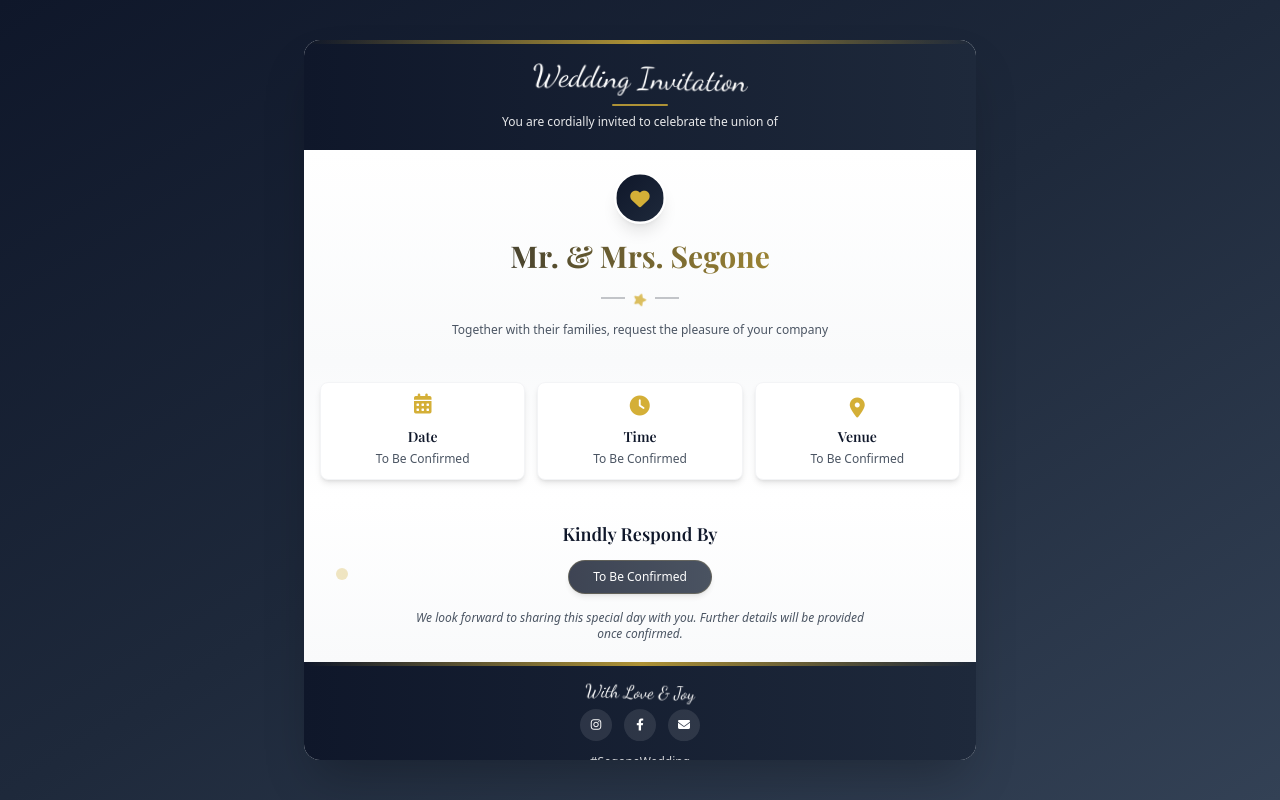
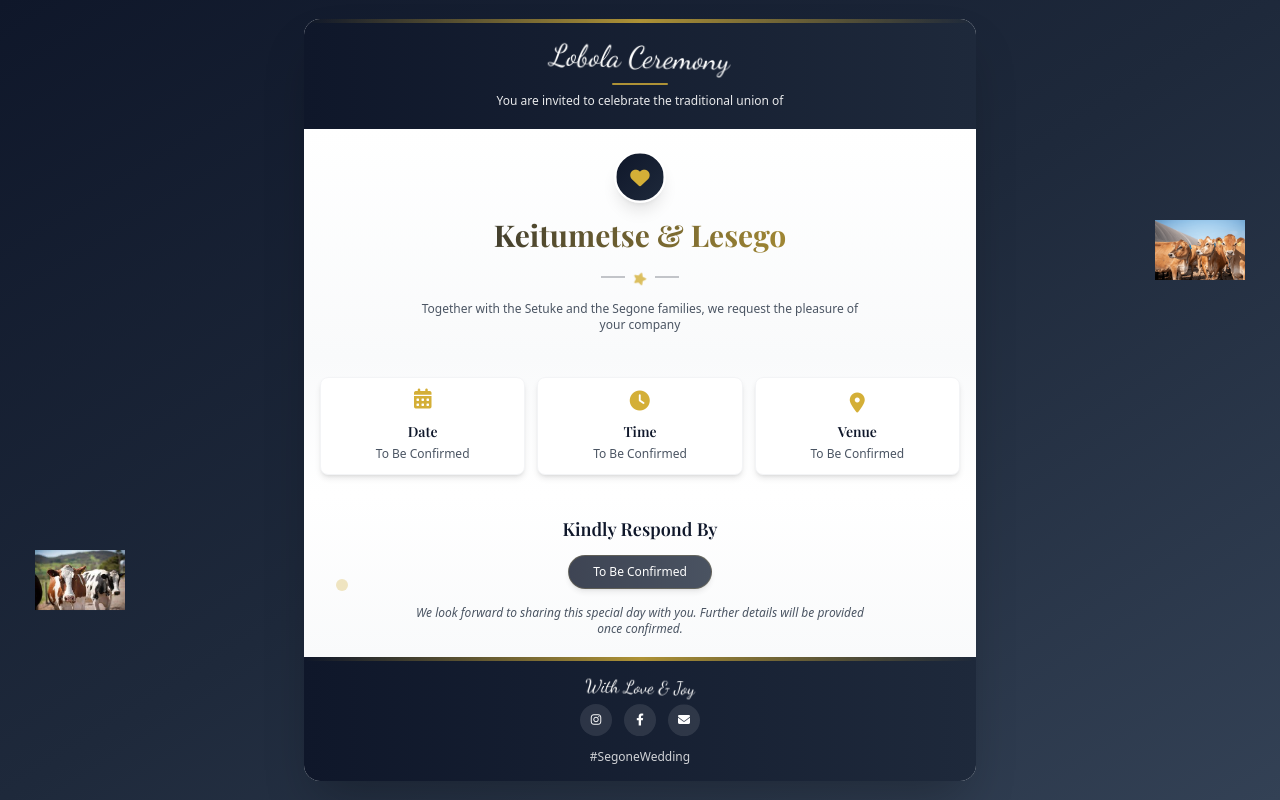
Before and after one commit to Kea-Angel-Ntheledi/Mr-Mrs_Segone_Wedding_Invitation, a plain HTML site: page index.html in a window 1280 px wide. Drawn offline with nearby package versions, Linux system fonts and the light colour scheme; a web font is replaced by a local one.

Commit message:
Updated the stylings

```diff
--- a/index.html
+++ b/index.html
@@ -3,7 +3,7 @@
 <head>
     <meta charset="UTF-8">
     <meta name="viewport" content="width=device-width, initial-scale=1.0">
-    <title>Wedding Invitation - Mr. & Mrs. Segone</title>
+    <title>Lobola Ceremony - Keitumetse & Lesego</title>
     <script src="https://cdn.tailwindcss.com"></script>
     <link rel="stylesheet" href="https://cdnjs.cloudflare.com/ajax/libs/font-awesome/6.4.0/css/all.min.css">
     <script>
@@ -95,7 +95,7 @@
                         shimmer: {
                             '0%': { backgroundPosition: '-200px 0' },
                             '100%': { backgroundPosition: '200px 0' },
-                        }
+                        },
                     }
                 }
             }
@@ -111,9 +111,9 @@
         }
         html, body {
             height: 100%;
-            overflow: hidden;
             margin: 0;
             padding: 0;
+            overflow: auto;
         }
         .shimmer-text {
             background: linear-gradient(90deg, #0f172a, #d4af37, #0f172a);
@@ -124,6 +124,26 @@
         }
         .floating-hearts i {
             animation: float 4s ease-in-out infinite;
+        }
+        /* Cow image styles */
+        .cow-container {
+            position: absolute;
+            z-index: 5;
+        }
+        .cow-container-1 {
+            top: 560px;
+            left: 50px;
+            transform: scale(1.5);
+        }
+        .cow-container-2 {
+            bottom: 530px;
+            right: 50px;
+            transform: scale(1.5); /* 1.5x bigger */
+            transition: transform 0.3s ease;
+        }
+        .cow-image {
+            width: 60px;
+            height: auto;
         }
         /* Mobile height adjustments */
         @media (max-height: 700px) {
@@ -144,10 +164,19 @@
         }
     </style>
 </head>
-<body class="bg-gradient-to-br from-navy via-light-blue to-soft-blue h-screen flex items-center justify-center p-2 sm:p-4">
-    <div class="w-full max-w-2xl h-auto max-h-[95vh] flex items-center justify-center mobile-card">
+<body class="bg-gradient-to-br from-navy via-light-blue to-soft-blue min-h-screen flex items-center justify-center p-2 sm:p-4">
+    <!-- Cow Images -->
+    <div class="cow-container cow-container-1">
+        <img src="./images/cow1.jpg" alt="Cow" class="cow-image">
+    </div>
+
+    <div class="cow-container cow-container-2">
+        <img src="./images/cow2.webp" alt="Cow" class="cow-image">
+    </div>
+
+    <div class="w-full max-w-2xl h-auto flex items-center justify-center mobile-card">
         <!-- Wedding Invitation Card -->
-        <div class="invitation-card rounded-2xl shadow-2xl overflow-hidden w-full h-auto max-h-[90vh] flex flex-col relative animate-zoomIn mobile-card">
+        <div class="invitation-card rounded-2xl shadow-2xl overflow-hidden w-full h-auto flex flex-col relative animate-zoomIn mobile-card">
             <!-- Floating Hearts Background -->
             <div class="absolute top-0 left-0 w-full h-full overflow-hidden pointer-events-none floating-hearts">
                 <i class="fas fa-heart text-gold opacity-20 absolute top-8 left-8 text-xs sm:text-sm" style="animation-delay: 0s;"></i>
@@ -170,9 +199,9 @@
                 <!-- Animated decorative elements -->
                 <div class="absolute top-0 left-0 w-full h-1 bg-gradient-to-r from-transparent via-gold to-transparent animate-pulse-gentle"></div>
 
-                <h1 class="text-xl sm:text-2xl md:text-3xl font-cursive mb-1 animate-swing">Wedding Invitation</h1>
+                <h1 class="text-xl sm:text-2xl md:text-3xl font-cursive mb-1 animate-swing">Lobola Ceremony</h1>
                 <div class="w-12 sm:w-14 h-0.5 bg-gold mx-auto my-2 rounded-full animate-pulse-gentle"></div>
-                <p class="text-xs opacity-90 animate-fadeIn mobile-text" style="animation-delay: 0.3s;">You are cordially invited to celebrate the union of</p>
+                <p class="text-xs opacity-90 animate-fadeIn mobile-text" style="animation-delay: 0.3s;">You are invited to celebrate the traditional union of</p>
             </div>
 
             <!-- Couple Names Section -->
@@ -185,7 +214,7 @@
                 </div>
 
                 <h2 class="text-xl sm:text-2xl md:text-3xl font-serif font-bold text-navy mb-2 animate-fadeInUp shimmer-text mobile-heading">
-                    Mr. & Mrs. Segone
+                    Keitumetse & Lesego
                 </h2>
 
                 <div class="flex justify-center items-center my-3 animate-pulse-gentle">
@@ -197,7 +226,7 @@
                 </div>
 
                 <p class="text-gray-600 text-xs max-w-md mx-auto animate-fadeIn mobile-text" style="animation-delay: 0.9s;">
-                    Together with their families, request the pleasure of your company
+                    Together with the Setuke and the Segone families, we request the pleasure of your company
                 </p>
             </div>
 
```
Also changed, not shown: images/cow1.jpg (added), images/cow2.webp (added).
